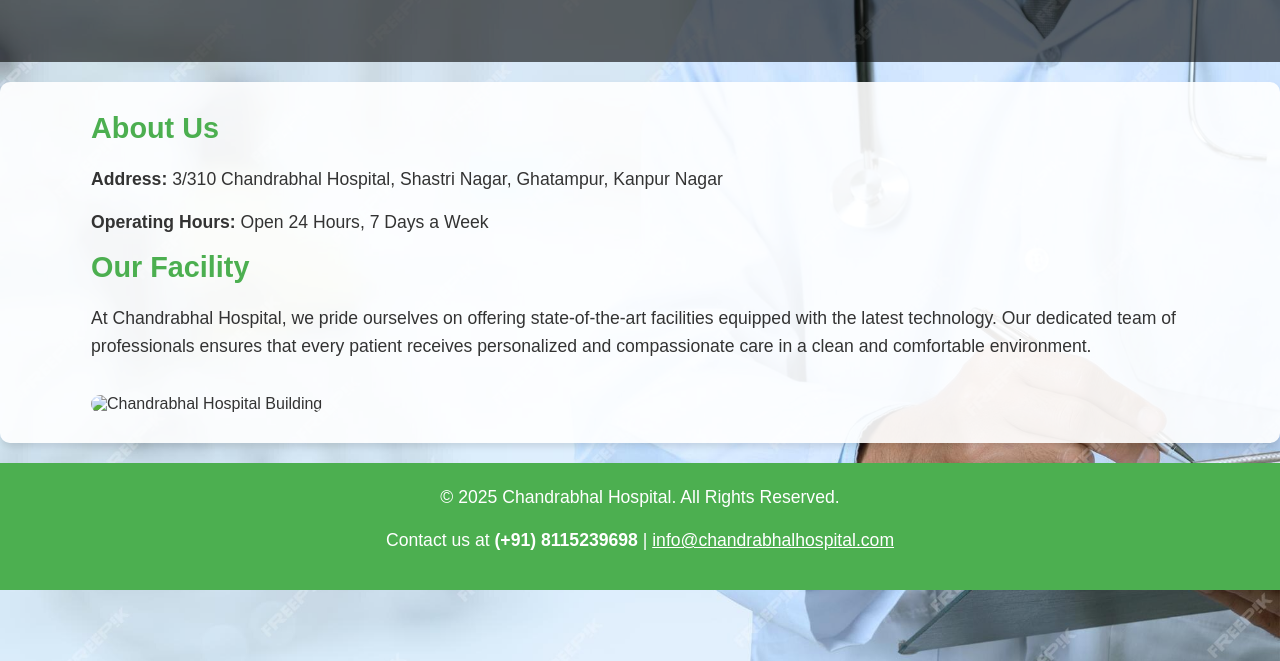
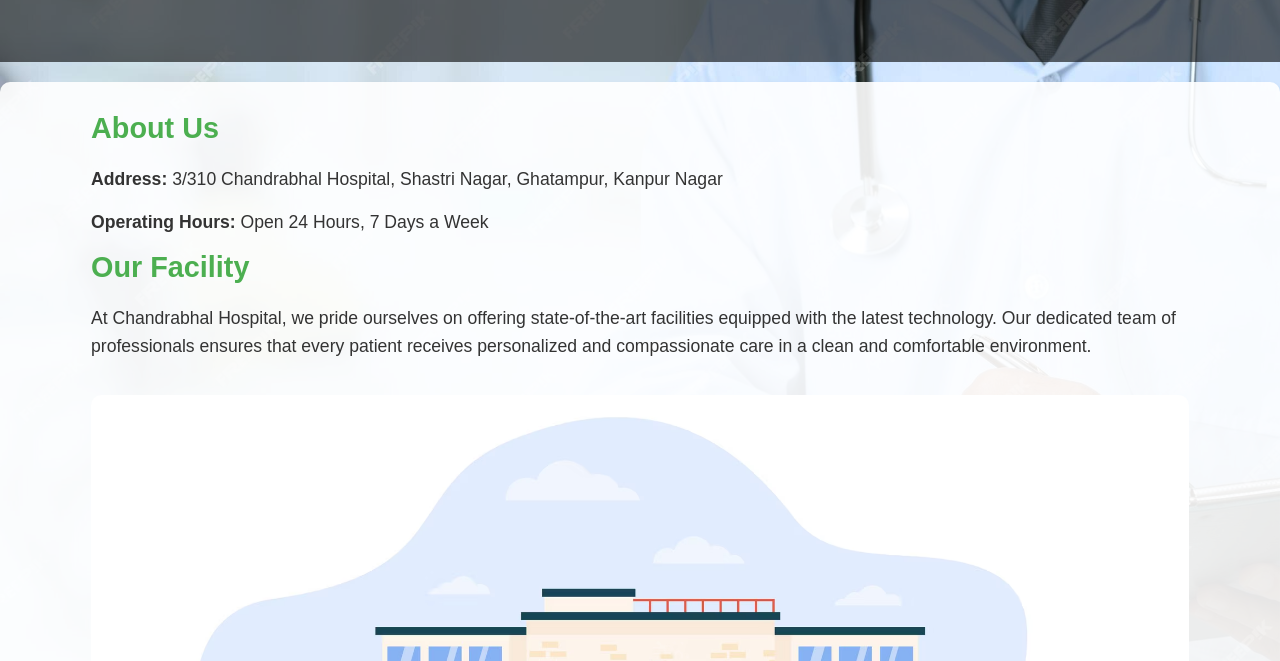
Before and after one commit to SUYASHSINGH7985/mywebsite, a plain HTML site: page index.html in a window 1280 px wide. Shown: the part 139-800 px from the top of the page. Drawn offline with Linux system fonts and the light colour scheme.

Commit message:
Update index.html

```diff
--- a/index.html
+++ b/index.html
@@ -25,7 +25,7 @@
             <section id="facility">
                 <h2>Our Facility</h2>
                 <p>At Chandrabhal Hospital, we pride ourselves on offering state-of-the-art facilities equipped with the latest technology. Our dedicated team of professionals ensures that every patient receives personalized and compassionate care in a clean and comfortable environment.</p>
-                <img src="A_basic_Indian_hospital_building,_simple_in_design.jpg"
+                <img src="a_basic_Indian_hospital_building,_simple_in_design.png"
                      alt="Chandrabhal Hospital Building" />
             </section>
         </div>
```
